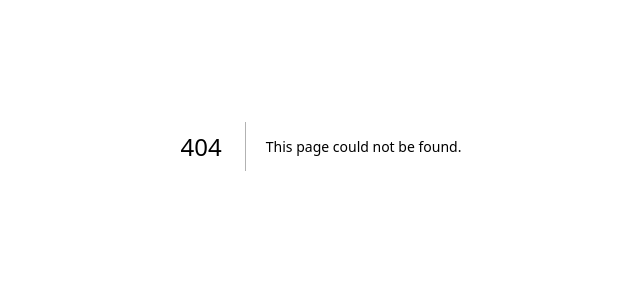
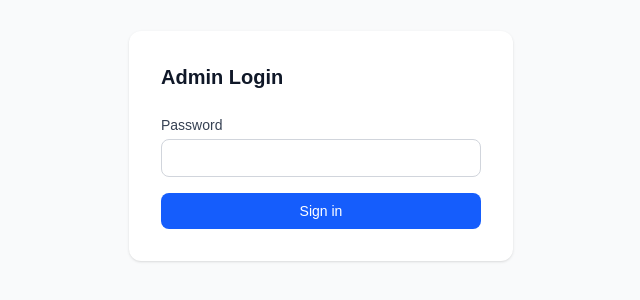
Before and after one commit to E10Feng/swim-coach, a Next.js app: page /admin/login in a window 1280 px wide. Before the commit this address had no page. Shown: the part 254-554 px from the top of the page, without its empty margins (319-959 px from the left). Built offline with nearby package versions, Linux system fonts and the light colour scheme.

Commit message:
feat: add admin login page and cookie-based auth actions

```diff
--- /dev/null
+++ b/src/app/admin/login/actions.ts
@@ -0,0 +1,37 @@
+'use server'
+
+import { cookies } from 'next/headers'
+import { redirect } from 'next/navigation'
+
+export async function adminLogin(
+  _prevState: string | null,
+  formData: FormData
+): Promise<string | null> {
+  const password = formData.get('password')
+  const expected = process.env.ADMIN_PASSWORD
+
+  if (!expected) {
+    return 'ADMIN_PASSWORD env var is not set'
+  }
+
+  if (typeof password !== 'string' || password !== expected) {
+    return 'Incorrect password'
+  }
+
+  const cookieStore = await cookies()
+  cookieStore.set('admin_session', 'authenticated', {
+    httpOnly: true,
+    sameSite: 'lax',
+    secure: process.env.NODE_ENV === 'production',
+    maxAge: 60 * 60 * 8,
+    path: '/',
+  })
+
+  redirect('/admin')
+}
+
+export async function adminLogout(): Promise<void> {
+  const cookieStore = await cookies()
+  cookieStore.delete('admin_session')
+  redirect('/admin/login')
+}
--- /dev/null
+++ b/src/app/admin/login/page.tsx
@@ -0,0 +1,46 @@
+'use client'
+
+import { useActionState } from 'react'
+import { adminLogin } from './actions'
+
+export default function AdminLoginPage() {
+  const [error, formAction, isPending] = useActionState(adminLogin, null)
+
+  return (
+    <div className="min-h-screen flex items-center justify-center bg-gray-50">
+      <div className="w-full max-w-sm bg-white rounded-xl shadow p-8 space-y-6">
+        <h1 className="text-xl font-semibold text-gray-900">Admin Login</h1>
+        <form action={formAction} className="space-y-4">
+          <div>
+            <label
+              htmlFor="password"
+              className="block text-sm font-medium text-gray-700 mb-1"
+            >
+              Password
+            </label>
+            <input
+              id="password"
+              name="password"
+              type="password"
+              required
+              autoComplete="current-password"
+              className="w-full border border-gray-300 rounded-lg px-3 py-2 text-sm focus:outline-none focus:ring-2 focus:ring-blue-500"
+            />
+          </div>
+          {error && (
+            <p role="alert" className="text-sm text-red-600">
+              {error}
+            </p>
+          )}
+          <button
+            type="submit"
+            disabled={isPending}
+            className="w-full bg-blue-600 hover:bg-blue-700 disabled:opacity-50 text-white font-medium py-2 rounded-lg text-sm transition-colors"
+          >
+            {isPending ? 'Signing in…' : 'Sign in'}
+          </button>
+        </form>
+      </div>
+    </div>
+  )
+}
```
